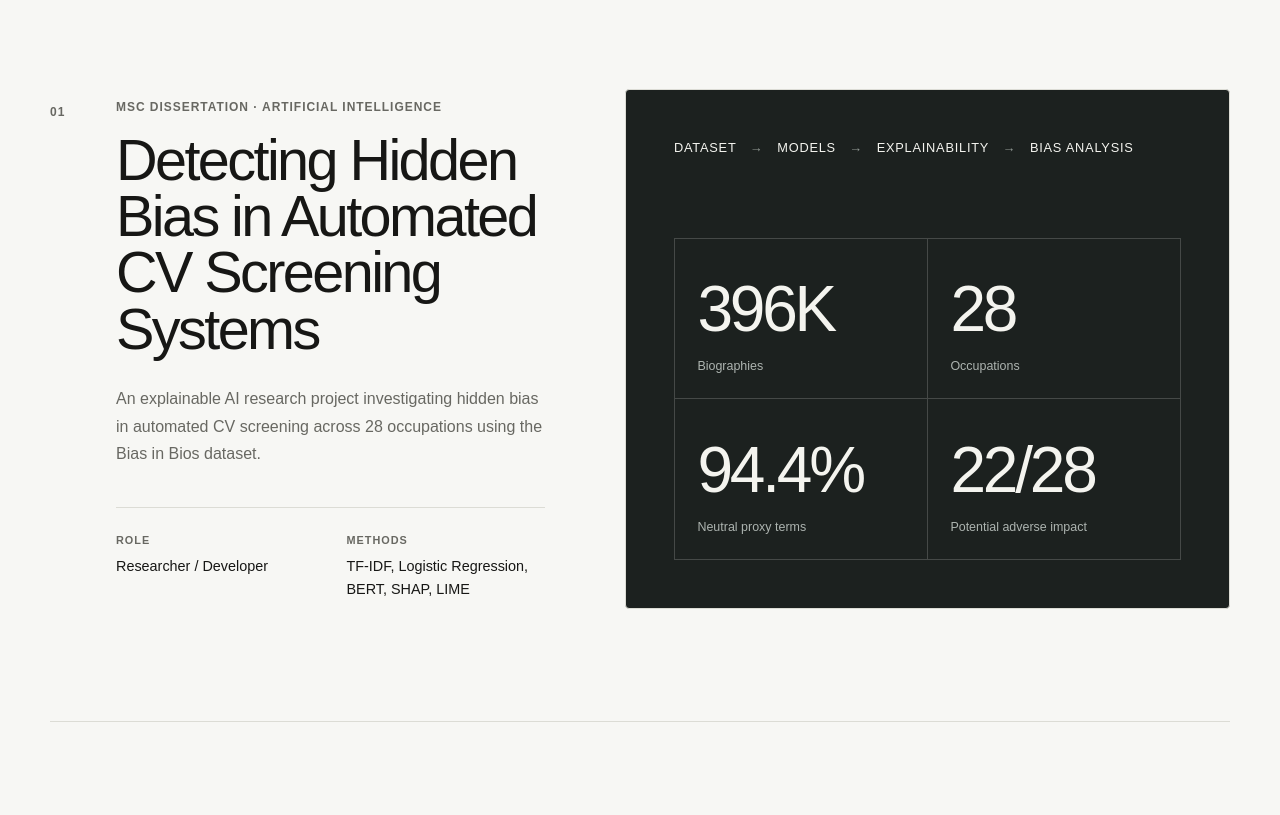
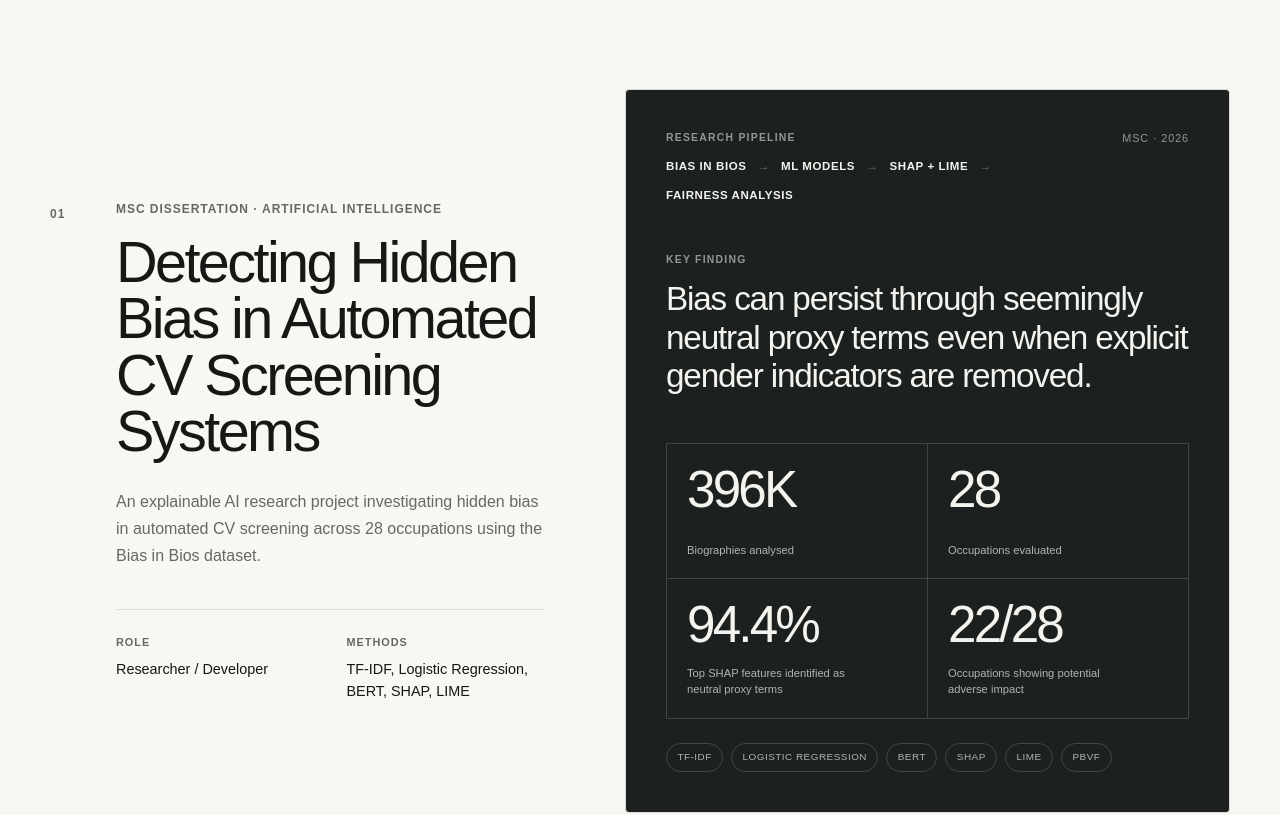
Before and after one commit to khaleefahwaziri/khalifa-waziri-portfolio, a Next.js app: page / in a window 1280 px wide. Shown: the part 1140-1955 px from the top of the page. Built offline with nearby package versions, Linux system fonts and the light colour scheme.

Commit message:
Refine dissertation research showcase

```diff
--- a/components/SelectedWork.module.css
+++ b/components/SelectedWork.module.css
@@ -110,51 +110,112 @@
   display: flex;
   flex-direction: column;
   justify-content: space-between;
-  padding: 3rem;
+  min-height: 560px;
+  padding: 2.5rem;
   background: #1c211f;
   color: #f4f4ef;
+}
+
+.researchTop {
+  display: flex;
+  align-items: flex-start;
+  justify-content: space-between;
+  gap: 2rem;
+}
+
+.researchLabel,
+.findingLabel {
+  display: block;
+  margin-bottom: 0.8rem;
+  color: #8f9994;
+  font-size: 0.65rem;
+  font-weight: 600;
+  letter-spacing: 0.12em;
+  text-transform: uppercase;
+}
+
+.researchCode {
+  flex-shrink: 0;
+  color: #8f9994;
+  font-size: 0.68rem;
+  letter-spacing: 0.08em;
+  text-transform: uppercase;
 }
 
 .researchPipeline {
   display: flex;
   flex-wrap: wrap;
   align-items: center;
-  gap: 0.85rem;
-  font-size: 0.8rem;
-  letter-spacing: 0.06em;
+  gap: 0.7rem;
+  font-size: 0.72rem;
+  font-weight: 600;
+  letter-spacing: 0.05em;
   text-transform: uppercase;
 }
 
 .arrow {
-  color: #929a95;
+  color: #68736d;
+}
+
+.researchFinding {
+  max-width: 560px;
+  margin: 3rem 0;
+}
+
+.researchFinding p {
+  font-size: clamp(1.35rem, 2.6vw, 2.15rem);
+  font-weight: 400;
+  line-height: 1.15;
+  letter-spacing: -0.035em;
 }
 
 .statGrid {
   display: grid;
-  grid-template-columns: repeat(2, 1fr);
-  border-top: 1px solid rgba(255, 255, 255, 0.18);
-  border-left: 1px solid rgba(255, 255, 255, 0.18);
+  grid-template-columns: repeat(2, minmax(0, 1fr));
+  border-top: 1px solid rgba(255, 255, 255, 0.16);
+  border-left: 1px solid rgba(255, 255, 255, 0.16);
 }
 
 .statGrid div {
   display: flex;
   flex-direction: column;
-  min-height: 150px;
-  padding: 1.4rem;
-  border-right: 1px solid rgba(255, 255, 255, 0.18);
-  border-bottom: 1px solid rgba(255, 255, 255, 0.18);
+  min-height: 135px;
+  padding: 1.25rem;
+  border-right: 1px solid rgba(255, 255, 255, 0.16);
+  border-bottom: 1px solid rgba(255, 255, 255, 0.16);
 }
 
 .statGrid strong {
   margin-bottom: auto;
-  font-size: clamp(2rem, 5vw, 4rem);
+  font-size: clamp(2rem, 4vw, 3.5rem);
   font-weight: 500;
-  letter-spacing: -0.05em;
+  line-height: 1;
+  letter-spacing: -0.055em;
 }
 
 .statGrid span {
-  color: #adb4b0;
-  font-size: 0.78rem;
+  max-width: 190px;
+  margin-top: 1rem;
+  color: #aeb6b2;
+  font-size: 0.7rem;
+  line-height: 1.4;
+}
+
+.researchFooter {
+  display: flex;
+  flex-wrap: wrap;
+  gap: 0.5rem;
+  margin-top: 1.5rem;
+}
+
+.researchFooter span {
+  padding: 0.4rem 0.65rem;
+  color: #aeb6b2;
+  font-size: 0.62rem;
+  letter-spacing: 0.05em;
+  text-transform: uppercase;
+  border: 1px solid rgba(255, 255, 255, 0.16);
+  border-radius: 999px;
 }
 
 /* Expense Flow */
@@ -340,17 +401,39 @@
 /* Dissertation mobile */
 
 .researchVisual {
+  min-height: auto;
   padding: 1.5rem;
 }
 
+.researchTop {
+  flex-direction: column;
+  gap: 1.25rem;
+}
+
 .researchPipeline {
-    gap: 0.55rem;
-    font-size: 0.65rem;
+  gap: 0.5rem;
+  font-size: 0.62rem;
+}
+
+.researchFinding {
+  margin: 2.5rem 0;
+}
+
+.researchFinding p {
+  font-size: 1.45rem;
 }
 
 .statGrid div {
-    min-height: 120px;
+  min-height: 125px;
   padding: 1rem;
+}
+
+.statGrid strong {
+  font-size: 2rem;
+}
+
+.researchFooter {
+  margin-top: 1.25rem;
 }
 
     /* Ride Sharing mobile */
--- a/components/SelectedWork.tsx
+++ b/components/SelectedWork.tsx
@@ -48,36 +48,62 @@ export default function SelectedWork() {
           </div>
 
           <div className={`${styles.visual} ${styles.researchVisual}`}>
-            <div className={styles.researchPipeline}>
-              <span>Dataset</span>
-              <span className={styles.arrow}>→</span>
-              <span>Models</span>
-              <span className={styles.arrow}>→</span>
-              <span>Explainability</span>
-              <span className={styles.arrow}>→</span>
-              <span>Bias Analysis</span>
+            <div className={styles.researchTop}>
+              <div>
+                <span className={styles.researchLabel}>Research pipeline</span>
+
+                <div className={styles.researchPipeline}>
+                  <span>Bias in Bios</span>
+                  <span className={styles.arrow}>→</span>
+                  <span>ML Models</span>
+                  <span className={styles.arrow}>→</span>
+                  <span>SHAP + LIME</span>
+                  <span className={styles.arrow}>→</span>
+                  <span>Fairness Analysis</span>
+                </div>
+              </div>
+
+              <span className={styles.researchCode}>MSc · 2026</span>
+            </div>
+
+            <div className={styles.researchFinding}>
+              <span className={styles.findingLabel}>Key finding</span>
+
+              <p>
+                Bias can persist through seemingly neutral proxy terms even when explicit
+                gender indicators are removed.
+              </p>
             </div>
 
             <div className={styles.statGrid}>
               <div>
                 <strong>396K</strong>
-                <span>Biographies</span>
+                <span>Biographies analysed</span>
               </div>
 
               <div>
                 <strong>28</strong>
-                <span>Occupations</span>
+                <span>Occupations evaluated</span>
               </div>
 
               <div>
                 <strong>94.4%</strong>
-                <span>Neutral proxy terms</span>
+                <span>Top SHAP features identified as neutral proxy terms</span>
               </div>
 
               <div>
                 <strong>22/28</strong>
-                <span>Potential adverse impact</span>
+                <span>Occupations showing potential adverse impact</span>
               </div>
+            </div>
+
+            <div className={styles.researchFooter}>
+              <span>TF-IDF</span>
+              <span>Logistic Regression</span>
+              <span>BERT</span>
+              <span>SHAP</span>
+              <span>LIME</span>
+              <span>PBVF</span>
             </div>
           </div>
         </article>
```
Lines whose indentation alone changed are shown as unchanged.
